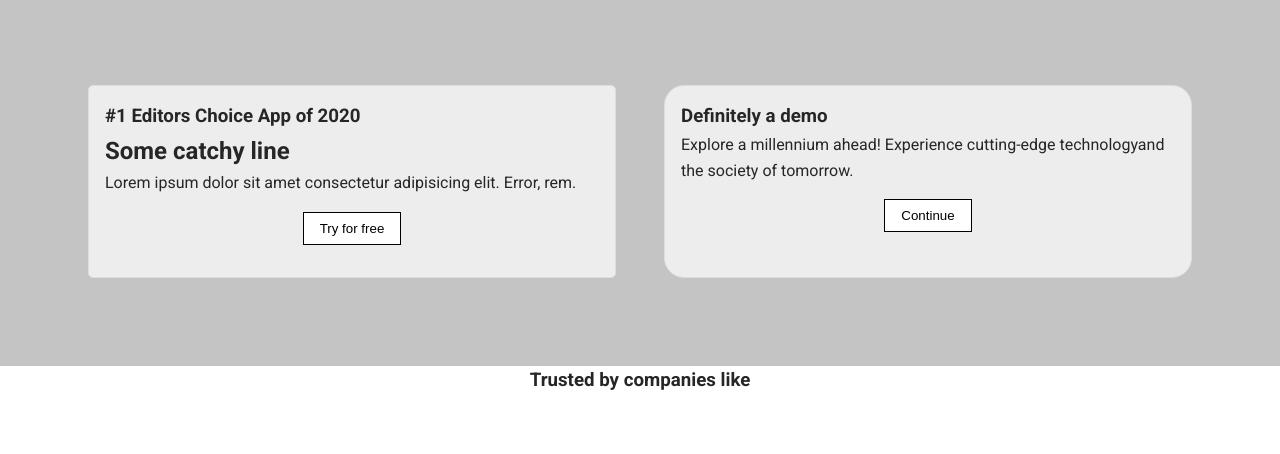
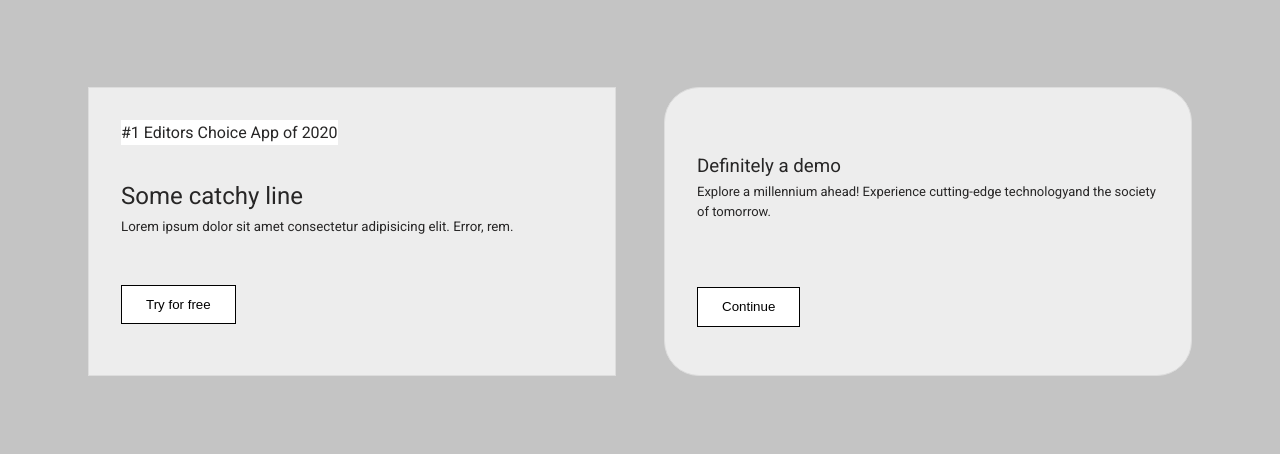
Before and after one commit to nishantabanik/figma-wireframe, a plain HTML site: page index.html in a window 1280 px wide. Shown: the part 83-537 px from the top of the page. Drawn offline with Linux system fonts and the light colour scheme.

Commit message:
latest update: Nishanta

```diff
--- a/index.html
+++ b/index.html
@@ -32,7 +32,7 @@
             <p>Lorem ipsum dolor sit amet consectetur adipisicing elit. Error, rem.</p>
             <button class="free">Try for free</button>
           </div>
-          <div class="home-item">
+          <div class="demo-item">
             <h3>Definitely a demo</h3>
             <p>Explore a millennium ahead! Experience cutting-edge technologyand the society of tomorrow.</p>
             <button class="continue">Continue</button>
--- a/styles.css
+++ b/styles.css
@@ -22,8 +22,14 @@ body {
   width: 100%;
 }
 
+.header-logo h1 {
+  margin: 0;
+  font-size: 1rem;
+}
+
 .header-nav {
   display: flex;
+  padding: 0 2rem;
   justify-content: space-between;
   align-items: center;
 }
@@ -40,7 +46,7 @@ body {
   font-family: "Roboto", serif;
   font-size: 15px;
   font-weight: 400;
-  padding: 10px;
+  padding: 13px;
   background: #ebedef;
 }
 
@@ -65,28 +71,71 @@ h1 {
   grid-template-columns: repeat(2, 1fr);
   gap: 2rem;
   padding: 5rem;
-  /* grid-template-rows: repeat(3, 1fr); */
+  grid-template-rows: repeat(2, 1fr);
 }
 
 .home-item {
   flex: 1 1 calc(30% - 1rem);
   background: #ededed;
   border: 1px solid #ddd;
-  padding: 1rem;
+  padding: 2rem;
   margin: 0.5rem;
-  border-radius: 5px;
+  gap: 6rem;
+
+  /* border-radius: 5px; */
+  h3 {
+    background-color: #fff;
+    font-size: 1rem;
+    margin-bottom: 2rem;
+    font-weight: 400;
+    gap: 2rem;
+    display: inline-block;
+  }
+
+  h2 {
+    font-weight: 400;
+  }
+  p {
+    font-size: smaller;
+    margin-bottom: 3rem;
+  }
 }
 
-.home-item > h3 {
-  background-color: #FFFFF;
+.demo-item {
+  flex: 1 1 calc(30% - 1rem);
+  font-size: 1rem;
+  background: #ededed;
+  border: 1px solid #ddd;
+  padding: 2rem;
+  margin: 0.5rem;
+  border-radius: 35px;
+  align-items: center;
+  font-weight: 400;
+
+  h3 {
+    margin-top: 2rem;
+    font-weight: 400;
+  }
+
+  p {
+    font-size: small;
+    margin-bottom: 3rem;
+  }
 }
 
-button.free,
+button.free {
+  background: #fff;
+  border: 1px solid #000;
+  padding: 0.7rem 1.5rem;
+  cursor: pointer;
+}
+
 button.continue {
   background: #fff;
   border: 1px solid #000;
-  padding: 0.5rem 1rem;
+  padding: 0.7rem 1.5rem;
   cursor: pointer;
+  margin: 1rem auto;
 }
 
 button.free:hover,
@@ -110,22 +159,8 @@ button.continue:hover {
   /* transform: rotate(360deg); Rotate the image */
 }
 
-.home-item button {
-  margin: 1rem auto;
-  display: block;
-}
-
 .home-items .home-item:last-child {
   border-radius: 20px;
-}
-
-/* .header-logo h1 {
-  margin: 0;
-  font-size: 1rem;
-} */
-
-.header-nav {
-  padding: 0 2rem;
 }
 
 .customer-gallery img {
@@ -136,5 +171,7 @@ button.continue:hover {
 
 .companies h3 {
   text-align: center;
+  font-weight: 400;
+  padding-top: 2rem;
   margin-bottom: 1rem;
 }
```
Also changed, not shown: 1 other file.
